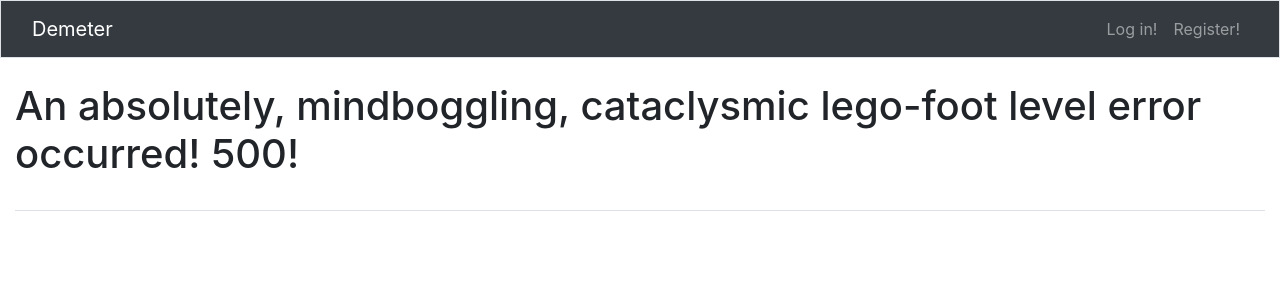
After one commit to Carkzis/Demeter, a Django app: template templates/500.html in a window 1280 px wide. The commit adds this page. Shown: the top 300 px of the page. Run offline with Django 3.2, Linux system fonts and the light colour scheme; the template is opened without the code that fills it, so the values that code supplies are empty; some libraries are stand-ins or nearby versions.

Commit message:
Added 404 and 500 errors.

```diff
--- a/demeter_app/templates/demeter_app/base.html
+++ b/demeter_app/templates/demeter_app/base.html
@@ -21,8 +21,8 @@
     </button>
 
     <div class="collapse navbar-collapse" id="navbarCollapse">
+        {% if user.is_authenticated %}
           <ul class="navbar-nav mr-auto">
-        {% if user.is_authenticated %}
             <li class="nav-item">
               <span class ="navbar-text">What will you cook today, {{ user.username }}?</span></li>
           </ul>
@@ -40,12 +40,14 @@
               <a class="nav-link"
                 href="{% url 'users:logout' %}">Log out!</a></li>
         {% else %}
+          <ul class="navbar-nav ml-auto">
             <li class="nav-item">
               <a class="nav-link"
                 href="{% url 'users:login' %}">Log in!</a></li>
             <li class="nav-item">
               <a class="nav-link"
                 <a href="{% url 'users:register' %}">Register!</a></li>
+          </ul>
         {% endif %}
       </ul>
     </div>
--- a/demeter_app/templates/demeter_app/your_meals.html
+++ b/demeter_app/templates/demeter_app/your_meals.html
@@ -22,8 +22,8 @@
         {% endfor %}
     </ul>
     {% buttons %}
-    <button class="btn btn-secondary" href="{% url 'demeter_app:add_meal' %}">Add a Meal!</button>
-    <button class="btn btn-secondary" href="{% url 'demeter_app:stats' %}">Meal Statistics!</button>
+    <button class="btn btn-secondary" onclick="location.href={% url 'demeter_app:add_meal' %}">Add a Meal!</button>
+    <button class="btn btn-secondary" onclick="location.href={% url 'demeter_app:stats' %}">Meal Statistics!</button>
     {% endbuttons %}
 {% endif %}
 
--- a/demeter_app/views.py
+++ b/demeter_app/views.py
@@ -1,4 +1,4 @@
-from django.shortcuts import render, redirect
+from django.shortcuts import render, redirect, get_object_or_404
 from django.views.generic.edit import CreateView
 from django.db.models import Count
 from django.http import Http404
@@ -137,7 +137,7 @@ def completion_percent(country_counter, country_totals):
 @login_required
 def view_meal(request, meal_id):
     """Displays a single meal."""
-    meal = Meal.objects.get(id=meal_id)
+    meal = get_object_or_404(Meal, id=meal_id)
     # Redirect the member if they try to go to someone else's meal
     if meal.member != request.user:
         return redirect('demeter_app:your_meals')
--- /dev/null
+++ b/templates/404.html
@@ -0,0 +1,5 @@
+{% extends 'demeter_app/base.html' %}
+
+{% block page_header %}
+    <h1>Oops! Nothing here! Please go somewhere else! 404!</h1>
+{% endblock page_header %}
--- /dev/null
+++ b/templates/500.html
@@ -0,0 +1,5 @@
+{% extends 'demeter_app/base.html' %}
+
+{% block page_header %}
+    <h1>An absolutely, mindboggling, cataclysmic lego-foot level error occurred! 500!</h1>
+{% endblock page_header %}
--- a/users/templates/registration/password_change_form.html
+++ b/users/templates/registration/password_change_form.html
@@ -12,7 +12,7 @@
     {% bootstrap_form form %}
 
     {% buttons %}
-    <button name="submit" class="btn btn-primary">Change password</button>
+    <button name="submit" class="btn btn-secondary">Change password</button>
     {% endbuttons %}
 </form>
 
```
Lines whose indentation alone changed are shown as unchanged.
